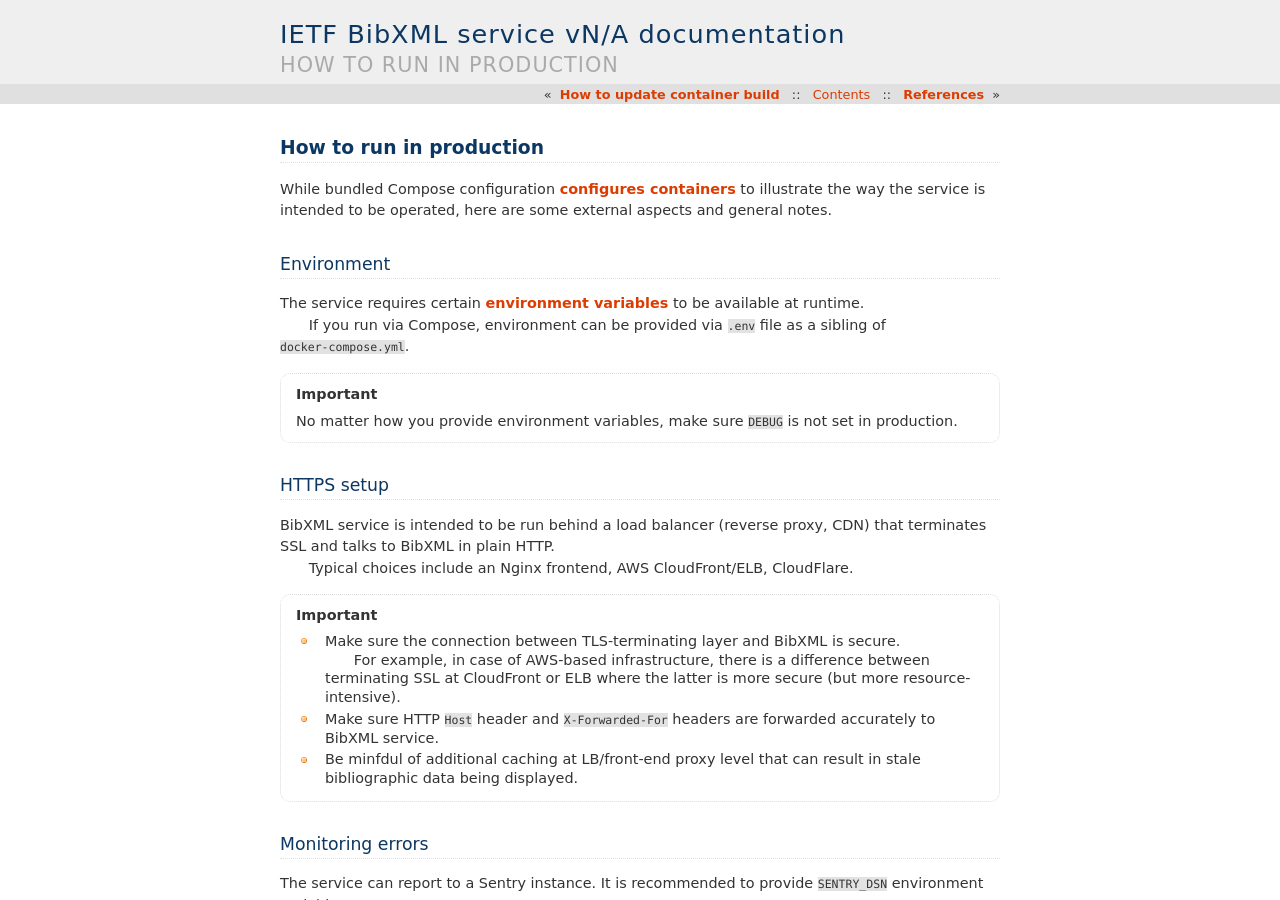
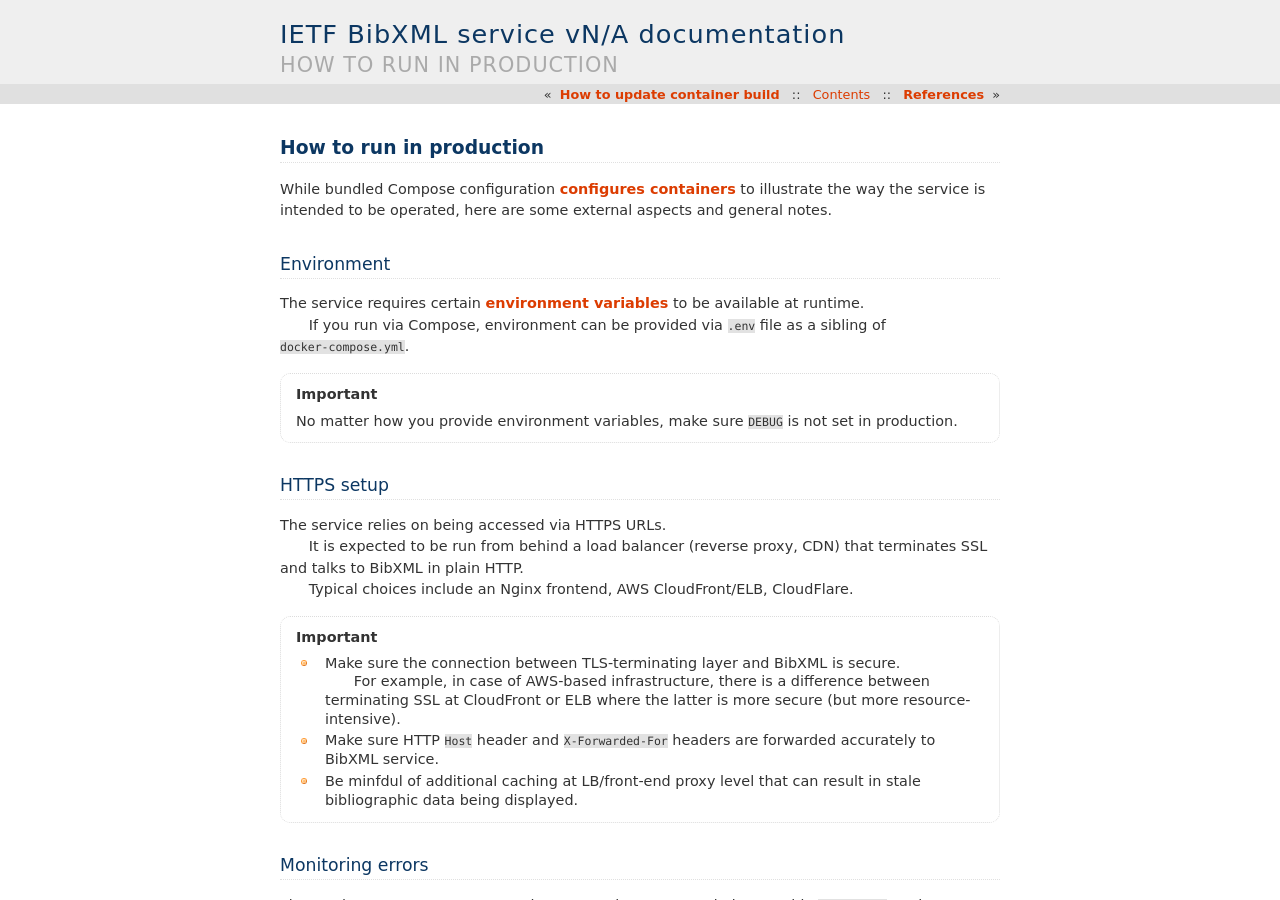
Before and after one commit to ietf-tools/bibxml-service, a Sphinx documentation site: the page built from docs/howto/run-in-production.rst, in a window 1280 px wide and 900 px high. Built offline with Sphinx 7.4.7, drawn with Linux system fonts in a browser that asks for light colours; pages that are not in the unit, such as notebooks, are missing from menus.

Commit message:
docs(howto): note about required HTTPS in production

```diff
--- a/docs/howto/run-in-production.rst
+++ b/docs/howto/run-in-production.rst
@@ -23,8 +23,9 @@ as a sibling of ``docker-compose.yml``.
 HTTPS setup
 ===========
 
-BibXML service is intended to be run
-behind a load balancer (reverse proxy, CDN)
+The service relies on being accessed via HTTPS URLs.
+
+It is expected to be run from behind a load balancer (reverse proxy, CDN)
 that terminates SSL and talks to BibXML in plain HTTP.
 
 Typical choices include an Nginx frontend,
```
